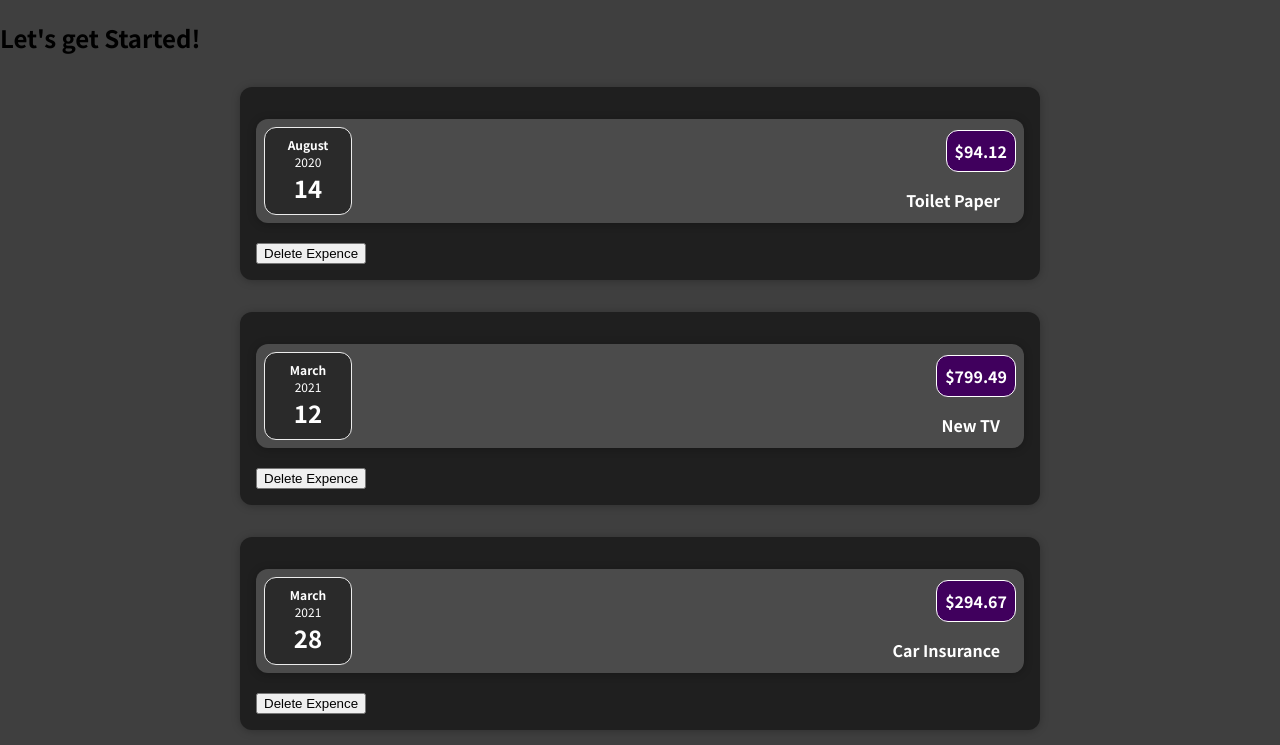
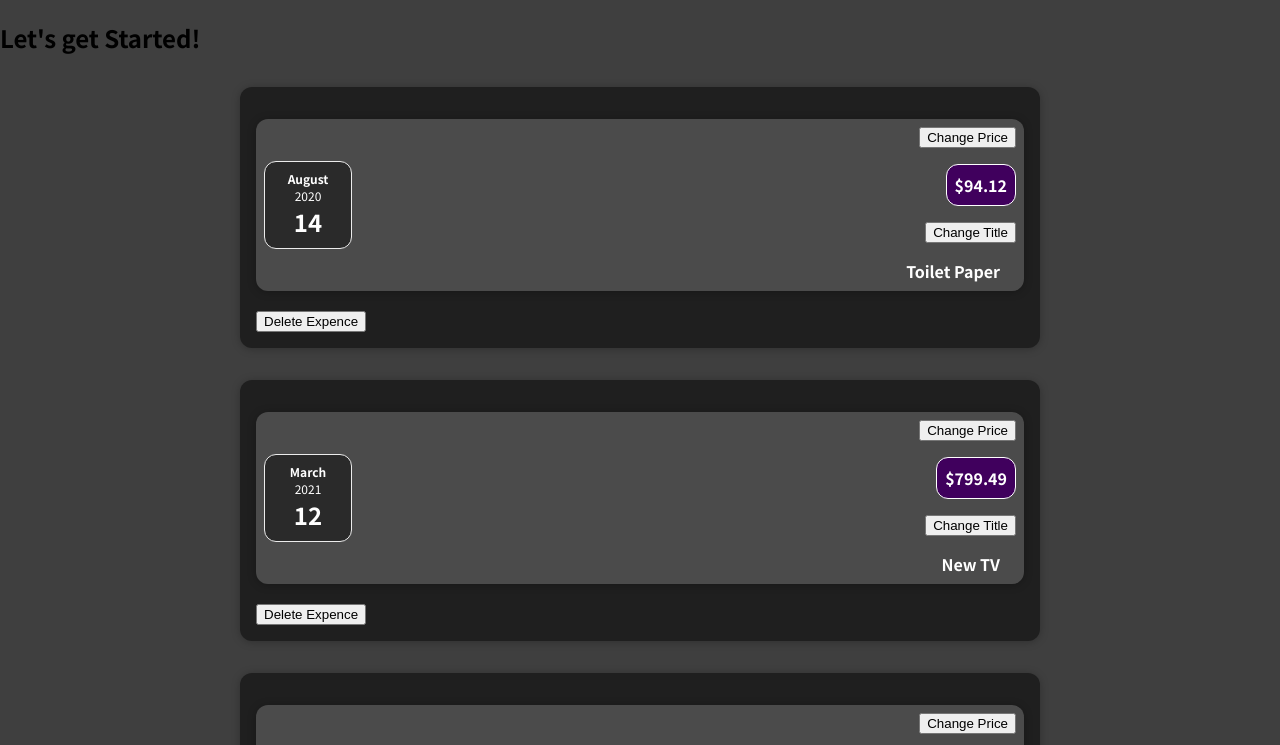
Before and after one commit to PatilKavya/ReactP, a React (Create React App) app: page / in a window 1280 px wide. Shown: the top 745 px of the page. Built offline with nearby package versions, Linux system fonts and the light colour scheme.

Commit message:
useState

```diff
--- a/src/Components/Expense/ExpenseDetails.js
+++ b/src/Components/Expense/ExpenseDetails.js
@@ -1,11 +1,30 @@
+import React, { useState } from "react";
 
-import './ExpenseItem.css'
+import "./ExpenseItem.css";
 
 const ExpenseDetails = (props) => {
-    return (<div className="expense-item__description">
-    <h2>{props.title}</h2>
-    <div className="expense-item__price">${props.price}</div>
-  </div>);
+
+  const [title, setTitle] = useState(props.title);
+
+  const handler = () => {
+    setTitle('updated!')
+    console.log(title)
+  };
+
+  const [price,setprice] = useState(props.price);
+
+const priceChange = () =>{
+   setprice(100)
 }
 
+  return (
+    <div className="expense-item__description">
+      <h2>{title}</h2>
+      <button onClick={handler}>Change Title</button>
+      <div className="expense-item__price">${price}</div>
+      <button onClick={priceChange}>Change Price</button>
+    </div>
+  );
+};
+
 export default ExpenseDetails;
--- a/src/Components/Expense/ExpenseItem.js
+++ b/src/Components/Expense/ExpenseItem.js
@@ -1,3 +1,4 @@
+import React from 'react'
 import ExpenseDate from "./ExpenseDate";
 import ExpenseDetails from "./ExpenseDetails";
 import Card from "../UI/Card";
@@ -7,8 +8,8 @@ import "./ExpenseItem.css";
 const ExpenseItem = (props) => {
   return (
     <Card className="expense-item">
-      <ExpenseDate date={props.datee}></ExpenseDate>
-      <ExpenseDetails title={props.titlee} price={props.pricee} ></ExpenseDetails>
+      <ExpenseDate date={props.date}></ExpenseDate>
+      <ExpenseDetails title={props.title} price={props.price} ></ExpenseDetails>
     </Card>
   );
 }
--- a/src/Components/Expense/Expenses.js
+++ b/src/Components/Expense/Expenses.js
@@ -1,9 +1,11 @@
+import React from 'react';
 import ExpenseItem from "./ExpenseItem";
 import Card from '../UI/Card'
 import './Expenses.css'
-import React from "react";
+
 
 const Expenses = (props) => {
+
       const deleteHandler = (e) =>{
             const item=e.target.parentElement
            item.remove();
@@ -11,9 +13,9 @@ const Expenses = (props) => {
       }
     return  (
     <Card className="expenses">
-         <ExpenseItem datee={props.date}
-            titlee={props.title}
-            pricee={props.price}></ExpenseItem>
+         <ExpenseItem date={props.date}
+            title={props.title}
+            price={props.price}></ExpenseItem>
             <button onClick={deleteHandler}>Delete Expence</button>
       </Card>
       )
```
